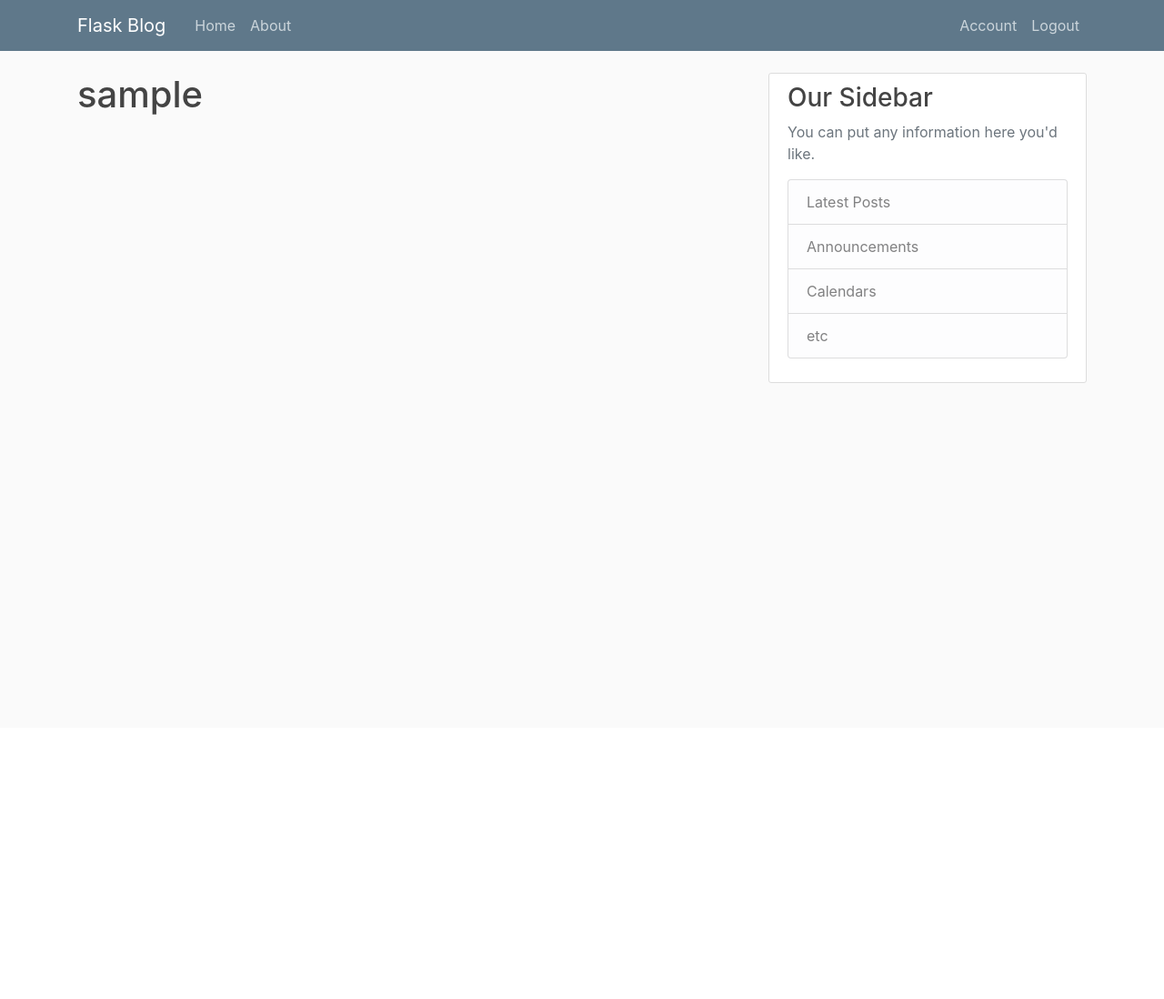
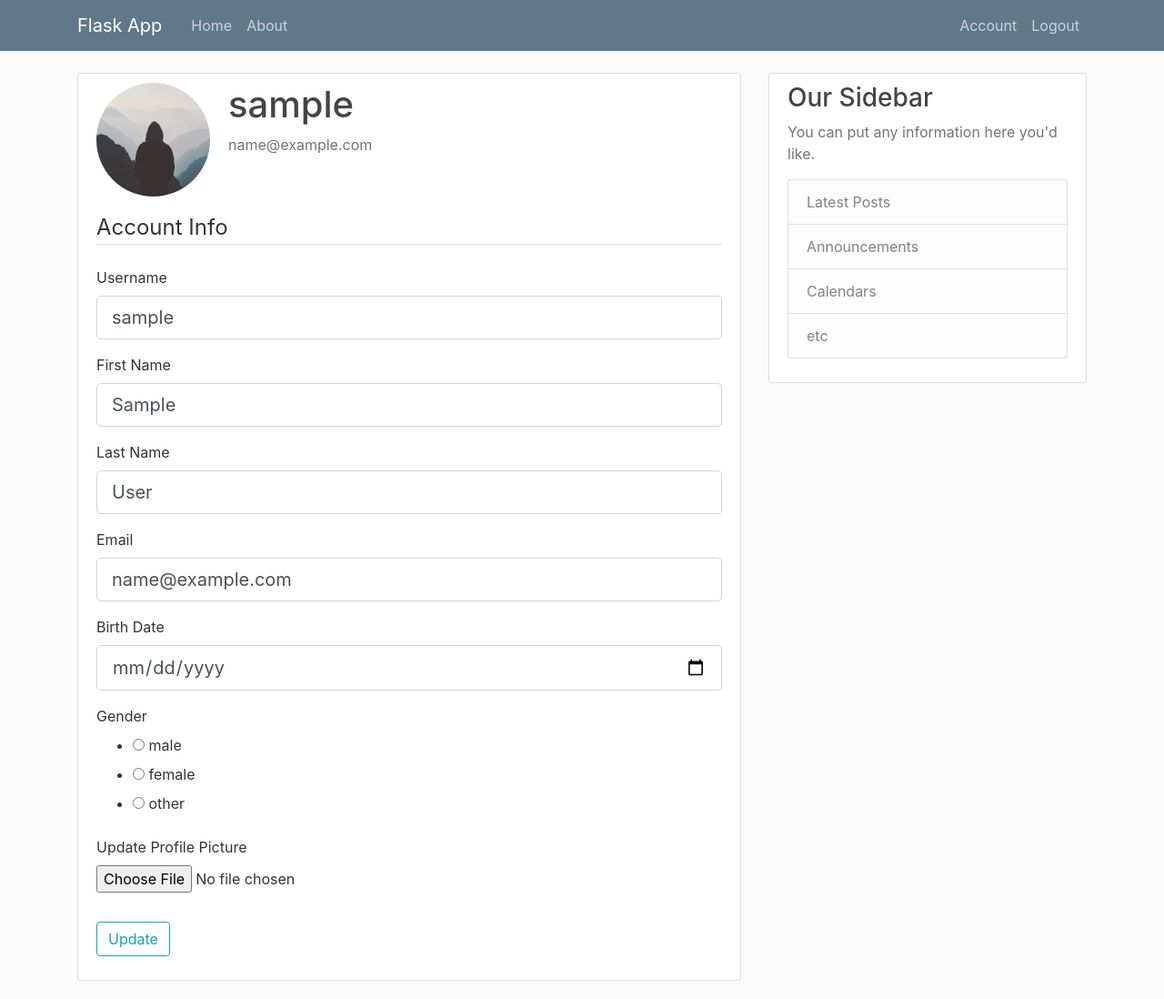
Before and after one commit to Mais051/Managing-Data-on-the-World-Wide-Web, a Flask app: page /account in a window 1280 px wide. Shown: the whole page at 91% size. Before the commit the page ends 421 px from the top, so only its background shows below. Run offline with Flask 2, Linux system fonts and the light colour scheme; the visitor is signed in with stand-in values (Sample User, id 1); data comes from the database, SQL or seed files in the repository; some libraries are stand-ins or nearby versions.

Commit message:
added user update account form

```diff
--- a/FlaskApp/forms.py
+++ b/FlaskApp/forms.py
@@ -2,6 +2,8 @@ from flask_wtf import FlaskForm
 from wtforms import StringField, PasswordField, SubmitField, BooleanField, RadioField, DateField
 from wtforms.validators import DataRequired, Length, Email, EqualTo, ValidationError
 from FlaskApp.models import User
+from flask_wtf.file import FileField, FileAllowed
+from flask_login import current_user
 
 
 class RegistrationForm(FlaskForm):
@@ -14,7 +16,7 @@ class RegistrationForm(FlaskForm):
     password = PasswordField('Password', validators=[DataRequired()])
     confirm_password = PasswordField('Confirm Password',
                                      validators=[DataRequired(), EqualTo('password')])
-    birth_date = DateField('Birth Date', format='%m/%d/%Y')
+    birth_date = DateField('Birth Date', format='%d/%m/%Y')
     gender = RadioField(u'Gender', choices=[('Male', 'male'), ('Female', 'female'), ('Other', 'other')])
     submit = SubmitField('Sign Up')
 
@@ -35,3 +37,28 @@ class LoginForm(FlaskForm):
     password = PasswordField('Password', validators=[DataRequired()])
     remember = BooleanField('Remember Me')
     submit = SubmitField('Login')
+
+
+class UpdateAccountForm(FlaskForm):
+    username = StringField('Username',
+                           validators=[DataRequired(), Length(min=2, max=20)])
+    first_name = StringField('First Name')
+    last_name = StringField('Last Name')
+    email = StringField('Email',
+                        validators=[DataRequired(), Email()])
+    birth_date = DateField('Birth Date', format='%d/%m/%Y')
+    gender = RadioField(u'Gender', choices=[('Male', 'male'), ('Female', 'female'), ('Other', 'other')])
+    picture = FileField('Update Profile Picture', validators=[FileAllowed(['jpg', 'png'])])
+    submit = SubmitField('Update')
+
+    def validate_username(self, username):
+        if username.data != current_user.username:
+            user = User.query.filter_by(username=username.data).first()
+            if user:
+                raise ValidationError('That username is taken. Please choose a different one.')
+
+    def validate_email(self, email):
+        if email.data != current_user.email:
+            user = User.query.filter_by(email=email.data).first()
+            if user:
+                raise ValidationError('That email is taken. Please choose a different one.')
--- a/FlaskApp/models.py
+++ b/FlaskApp/models.py
@@ -14,7 +14,7 @@ class User(db.Model, UserMixin):
     first_name = db.Column(db.String(20))
     last_name = db.Column(db.String(20))
     gender = db.Column(db.String(20), nullable=False)
-    birth_date = db.Column(db.String(40))
+    birth_date = db.Column(db.Date())
     email = db.Column(db.String(120), unique=True, nullable=False)
     password = db.Column(db.String(60), nullable=False)
     image_file = db.Column(db.String(20), unique=True, nullable=False, default='default.jpg')
--- a/FlaskApp/routes.py
+++ b/FlaskApp/routes.py
@@ -1,6 +1,9 @@
+import os
+import secrets
+from PIL import Image
 from flask import render_template, url_for, flash, redirect, request
 from FlaskApp import app, db, bcrypt
-from FlaskApp.forms import RegistrationForm, LoginForm
+from FlaskApp.forms import RegistrationForm, LoginForm, UpdateAccountForm
 from FlaskApp.models import User
 from flask_login import login_user, current_user, logout_user, login_required
 
@@ -23,11 +26,10 @@ def register():
     form = RegistrationForm()
     if form.validate_on_submit():
         hashed_password = bcrypt.generate_password_hash(form.password.data).decode('utf-8')
-        user = User(username=form.username.data, first_name=form.first_name.data, last_name=form.last_name.data
-                    , gender=form.gender.data, birth_date=form.birth_date.data, email=form.email.data, password=hashed_password)
+        user = User(username=form.username.data, first_name=form.first_name.data, last_name=form.last_name.data, gender=form.gender.data, birth_date=form.birth_date.data, email=form.email.data, password=hashed_password)
         db.session.add(user)
         db.session.commit()
-        flash('Your account has been created! You are now able to log in', 'success')
+        flash('Your account has been created!', 'success')
         return redirect(url_for('login'))
     return render_template('register.html', title='Register', form=form)
 
@@ -54,7 +56,42 @@ def logout():
     return redirect(url_for('home'))
 
 
-@app.route("/account")
+def save_picture(form_picture):
+    random_hex = secrets.token_hex(8)
+    _, f_ext = os.path.splitext(form_picture.filename)
+    picture_fn = random_hex + f_ext
+    picture_path = os.path.join(app.root_path, 'static/profile_pics', picture_fn)
+
+    output_size = (125, 125)
+    i = Image.open(form_picture)
+    i.thumbnail(output_size)
+    i.save(picture_path)
+    return picture_fn
+
+
+@app.route("/account", methods=['GET', 'POST'])
 @login_required
 def account():
-    return render_template('account.html', title='Account')
+    form = UpdateAccountForm()
+    if form.validate_on_submit():
+        if form.picture.data:
+            picture_file = save_picture(form.picture.data)
+            current_user.image_file = picture_file
+        current_user.username = form.username.data
+        current_user.first_name = form.first_name.data
+        current_user.last_name = form.last_name.data
+        current_user.gender = form.gender.data
+        current_user.birth_date = form.birth_date.data
+        current_user.email = form.email.data
+        db.session.commit()
+        flash('Your account has been updated!', 'success')
+        return redirect(url_for('account'))
+    elif request.method == 'GET':
+        form.username.data = current_user.username
+        form.first_name.data = current_user.first_name
+        form.last_name.data = current_user.last_name
+        form.gender.data = current_user.gender
+        form.birth_date.data = current_user.birth_date
+        form.email.data = current_user.email
+    image_file = url_for('static', filename='profile_pics/' + current_user.image_file)
+    return render_template('account.html', title='Account',image_file=image_file, form=form)
--- a/FlaskApp/templates/account.html
+++ b/FlaskApp/templates/account.html
@@ -1,4 +1,104 @@
 {% extends "layout.html" %}
 {% block content %}
-    <h1>{{ current_user.username }}</h1>
+    <div class="content-section">
+      <div class="media">
+        <img class="rounded-circle account-img" src="{{ image_file }}">
+        <div class="media-body">
+          <h2 class="account-heading">{{ current_user.username }}</h2>
+          <p class="text-secondary">{{ current_user.email }}</p>
+        </div>
+      </div>
+        <form method="POST" action="" enctype="multipart/form-data">
+            {{ form.hidden_tag() }}
+            <fieldset class="form-group">
+                <legend class="border-bottom mb-4">Account Info</legend>
+                <div class="form-group">
+                    {{ form.username.label(class="form-control-label") }}
+
+                    {% if form.username.errors %}
+                        {{ form.username(class="form-control form-control-lg is-invalid") }}
+                        <div class="invalid-feedback">
+                            {% for error in form.username.errors %}
+                                <span>{{ error }}</span>
+                            {% endfor %}
+                        </div>
+                    {% else %}
+                        {{ form.username(class="form-control form-control-lg") }}
+                    {% endif %}
+                </div>
+
+                <div class="form-group">
+                    {{ form.first_name.label(class="form-control-label") }}
+
+                    {% if form.first_name.errors %}
+                        {{ form.first_name(class="form-control form-control-lg is-invalid") }}
+                        <div class="invalid-feedback">
+                            {% for error in form.first_name.errors %}
+                                <span>{{ error }}</span>
+                            {% endfor %}
+                        </div>
+                    {% else %}
+                        {{ form.first_name(class="form-control form-control-lg") }}
+                    {% endif %}
+                </div>
+                 <div class="form-group">
+                    {{ form.last_name.label(class="form-control-label") }}
+
+                    {% if form.last_name.errors %}
+                        {{ form.last_name(class="form-control form-control-lg is-invalid") }}
+                        <div class="invalid-feedback">
+                            {% for error in form.last_name.errors %}
+                                <span>{{ error }}</span>
+                            {% endfor %}
+                        </div>
+                    {% else %}
+                        {{ form.last_name(class="form-control form-control-lg") }}
+                    {% endif %}
+                </div>
+                <div class="form-group">
+                    {{ form.email.label(class="form-control-label") }}
+                    {% if form.email.errors %}
+                        {{ form.email(class="form-control form-control-lg is-invalid") }}
+                        <div class="invalid-feedback">
+                            {% for error in form.email.errors %}
+                                <span>{{ error }}</span>
+                            {% endfor %}
+                        </div>
+                    {% else %}
+                        {{ form.email(class="form-control form-control-lg") }}
+                    {% endif %}
+                </div>
+                 <div class="form-group">
+                    {{ form.birth_date.label(class="form-control-label") }}
+
+                    {% if form.birth_date.errors %}
+                        {{ form.birth_date(class="form-control form-control-lg is-invalid") }}
+                        <div class="invalid-feedback">
+                            {% for error in form.birth_date.errors %}
+                                <span>{{ error }}</span>
+                            {% endfor %}
+                        </div>
+                    {% else %}
+                        {{ form.birth_date(class="form-control form-control-lg") }}
+                    {% endif %}
+                </div>
+                <div class="form-group">
+                    {{ form.gender.label }}
+                    {{ form.gender }}
+                </div>
+                <div class="form-group">
+                    {{ form.picture.label() }}
+                    {{ form.picture(class="form-control-file") }}
+                    {% if form.picture.errors %}
+                        {% for error in form.picture.errors %}
+                            <span class="text-danger">{{ error }}</span></br>
+                        {% endfor %}
+                    {% endif %}
+                </div>
+            </fieldset>
+            <div class="form-group">
+                {{ form.submit(class="btn btn-outline-info") }}
+            </div>
+        </form>
+    </div>
 {% endblock content %}
--- a/FlaskApp/templates/layout.html
+++ b/FlaskApp/templates/layout.html
@@ -20,7 +20,7 @@
     <header class="site-header">
       <nav class="navbar navbar-expand-md navbar-dark bg-steel fixed-top">
         <div class="container">
-          <a class="navbar-brand mr-4" href="/">Flask Blog</a>
+          <a class="navbar-brand mr-4" href="/">Flask App</a>
           <button class="navbar-toggler" type="button" data-toggle="collapse" data-target="#navbarToggle" aria-controls="navbarToggle" aria-expanded="false" aria-label="Toggle navigation">
             <span class="navbar-toggler-icon"></span>
           </button>
--- a/run.py
+++ b/run.py
@@ -2,5 +2,3 @@ from FlaskApp import app
 
 if __name__ == '__main__':
     app.run(debug=True)
-
-#Hi
```
Also changed, not shown: FlaskApp/templates/home.html (+8 -0 lines).
